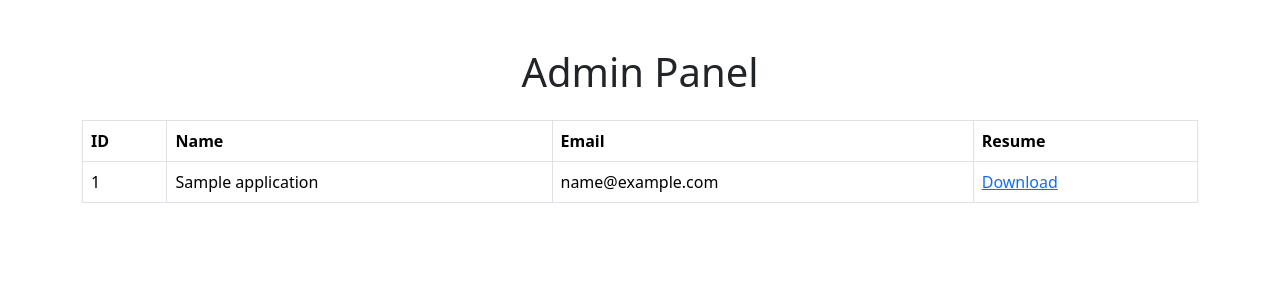
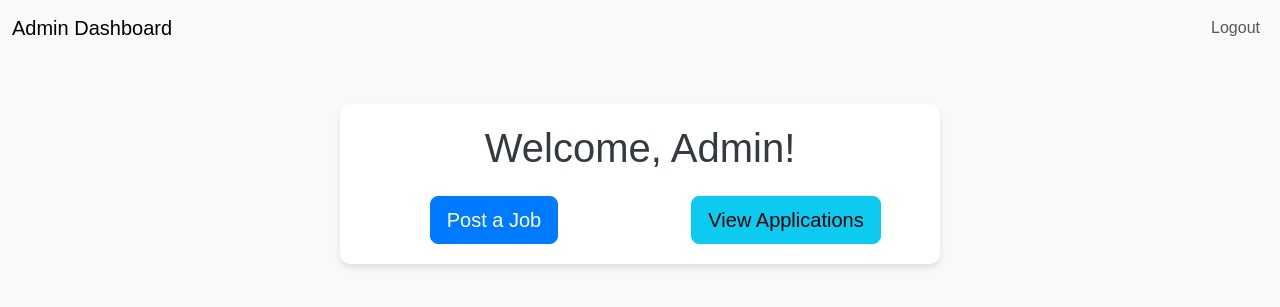
Before and after one commit to vviray/findhire, a PHP site: page /admin.php in a window 1280 px wide. Shown: the top 307 px of the page. Run offline with PHP 8.4, Linux system fonts and the light colour scheme; the visitor is signed in with stand-in values (Sample User, id 1); tables that the repository leaves empty or names only in its code hold one stand-in row (values such as "Sample post").

Commit message:
Add files via upload

```diff
--- a/admin.php
+++ b/admin.php
@@ -1,39 +1,49 @@
 <?php
-require './core/dbConfig.php';
+session_start();
+require './core/dbConfig.php'; // Database connection
 
-$result = $conn->query("SELECT * FROM applications");
+// Check if the user is logged in and is an admin
+if (!isset($_SESSION['user_id']) || $_SESSION['role'] !== 'admin') {
+    header("Location: login.php");
+    exit;
+}
 ?>
 <!DOCTYPE html>
 <html lang="en">
 <head>
     <meta charset="UTF-8">
     <meta name="viewport" content="width=device-width, initial-scale=1.0">
-    <title>Admin Panel</title>
+    <title>Admin Dashboard</title>
     <link href="https://cdn.jsdelivr.net/npm/bootstrap@5.3.0-alpha3/dist/css/bootstrap.min.css" rel="stylesheet">
+    <link rel="stylesheet" href="style.css">
 </head>
 <body>
+    <nav class="navbar navbar-expand-lg navbar-light bg-light">
+        <div class="container-fluid">
+            <a class="navbar-brand" href="admin.php">Admin Dashboard</a>
+            <button class="navbar-toggler" type="button" data-bs-toggle="collapse" data-bs-target="#navbarNav" aria-controls="navbarNav" aria-expanded="false" aria-label="Toggle navigation">
+                <span class="navbar-toggler-icon"></span>
+            </button>
+            <div class="collapse navbar-collapse" id="navbarNav">
+                <ul class="navbar-nav ms-auto">
+                    <li class="nav-item">
+                        <a class="nav-link" href="logout.php">Logout</a>
+                    </li>
+                </ul>
+            </div>
+        </div>
+    </nav>
     <div class="container mt-5">
-        <h1 class="text-center">Admin Panel</h1>
-        <table class="table table-bordered mt-4">
-            <thead>
-                <tr>
-                    <th>ID</th>
-                    <th>Name</th>
-                    <th>Email</th>
-                    <th>Resume</th>
-                </tr>
-            </thead>
-            <tbody>
-                <?php while ($row = $result->fetch_assoc()) { ?>
-                    <tr>
-                        <td><?php echo $row['id']; ?></td>
-                        <td><?php echo $row['name']; ?></td>
-                        <td><?php echo $row['email']; ?></td>
-                        <td><a href="uploads/<?php echo $row['resume']; ?>" download>Download</a></td>
-                    </tr>
-                <?php } ?>
-            </tbody>
-        </table>
+        <h1 class="text-center">Welcome, Admin!</h1>
+        <div class="row mt-4">
+            <div class="col-md-6 text-center">
+                <a href="postJob.php" class="btn btn-primary btn-lg">Post a Job</a>
+            </div>
+            <div class="col-md-6 text-center">
+                <a href="viewApplications.php" class="btn btn-info btn-lg">View Applications</a>
+            </div>
+        </div>
     </div>
+    <script src="https://cdn.jsdelivr.net/npm/bootstrap@5.3.0-alpha3/dist/js/bootstrap.bundle.min.js"></script>
 </body>
 </html>
--- a/index.php
+++ b/index.php
@@ -50,9 +50,6 @@ if (!isset($_SESSION['user_id'])) {
             </div>
             <button type="submit" class="btn btn-primary">Submit Application</button>
         </form>
-        <div class="text-center mt-4">
-            <a href="login.php" class="btn btn-secondary">Admin/Employee Login</a>
-        </div>
     </div>
     <script src="https://cdn.jsdelivr.net/npm/bootstrap@5.3.0-alpha3/dist/js/bootstrap.bundle.min.js"></script>
 </body>
```
Also changed, not shown: sql/data.sql (+12 -0 lines), style.css (line endings or trailing spaces).
